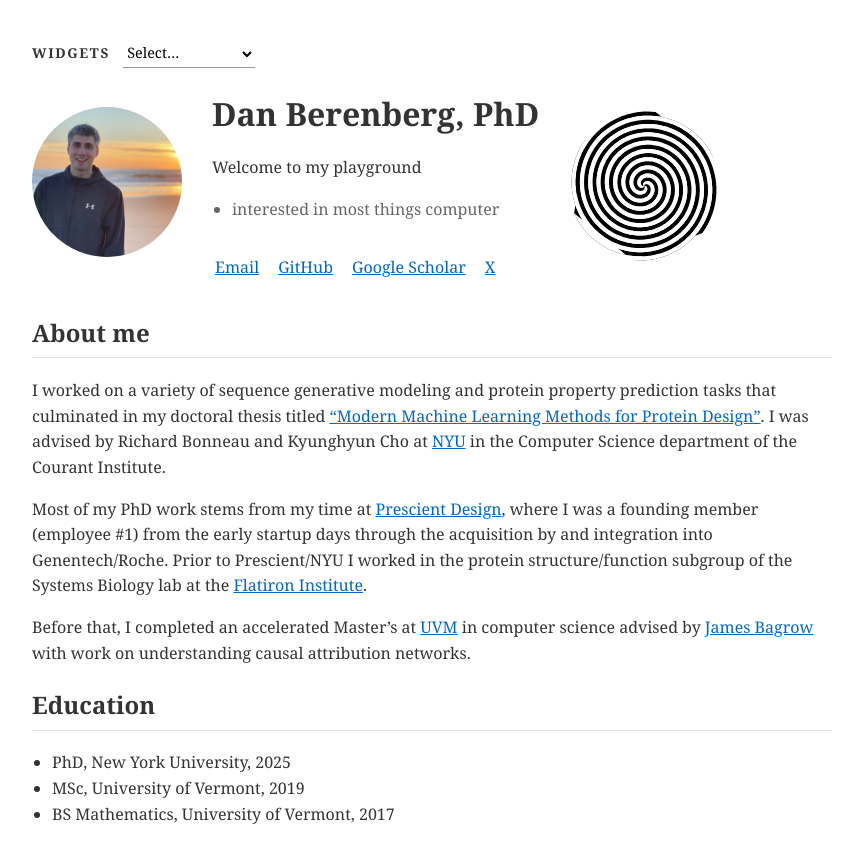
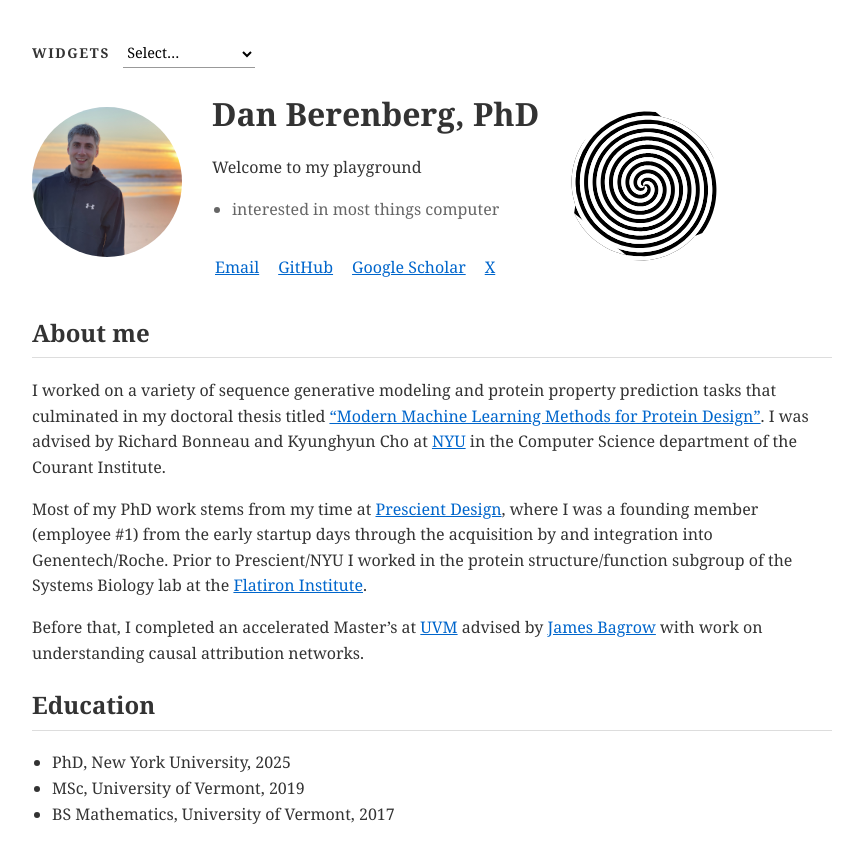
Before and after one commit to djberenberg/djberenberg.github.io, a Jekyll site: the page built from index.md, in a window 1280 px wide. Shown: the top 863 px of the page, without its empty margins (208-1071 px from the left). Built offline with Jekyll 4.4.1, drawn with Linux system fonts in a browser that asks for light colours.

Commit message:
Update content (#7)

```diff
--- a/index.md
+++ b/index.md
@@ -36,7 +36,7 @@ I worked on a variety of sequence generative modeling and protein property predi
 
 Most of my PhD work stems from my time at [Prescient Design](https://www.gene.com/scientists/our-scientists/prescient-design), where I was a founding member (employee #1) from the early startup days through the acquisition by and integration into Genentech/Roche. Prior to Prescient/NYU I worked in the protein structure/function subgroup of the Systems Biology lab at the [Flatiron Institute](https://www.simonsfoundation.org/flatiron/).
 
-Before that, I completed an accelerated Master's at [UVM](https://www.uvm.edu/) in computer science advised by [James Bagrow](https://bagrow.com/) with work on understanding causal attribution networks.
+Before that, I completed an accelerated Master's at [UVM](https://www.uvm.edu/) advised by [James Bagrow](https://bagrow.com/) with work on understanding causal attribution networks.
 
 ## Education
 
```
